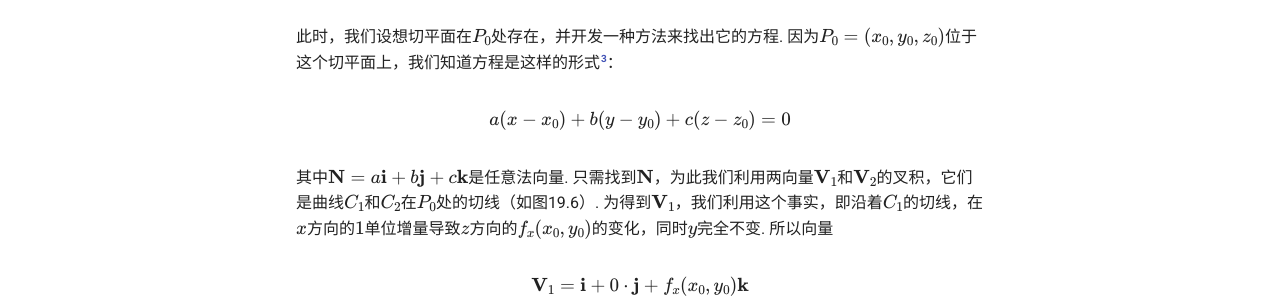
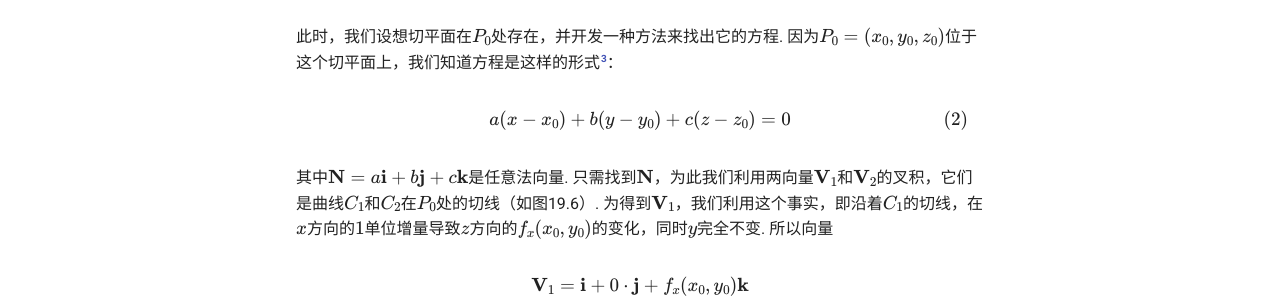
Before and after one commit to MitochondriaCN/cwag-chinese, an MkDocs documentation site: the page built from docs/19/3.md, in a window 1280 px wide and 900 px high, scrolled down 2076 px. Shown: the part 149-449 px from the top of the window. Built offline with MkDocs 1.6.1 and Material for MkDocs 9.7.7, drawn with Linux system fonts in a browser that asks for light colours.

Commit message:
fix: 在切平面的方程中添加标签以便于引用

```diff
--- a/docs/19/3.md
+++ b/docs/19/3.md
@@ -26,7 +26,7 @@
 
 此时，我们设想切平面在$P_0$处存在，并开发一种方法来找出它的方程. 因为$P_0=(x_0,y_0,z_0)$位于这个切平面上，我们知道方程是这样的形式[^3]：
 
-$$a(x-x_0)+b(y-y_0)+c(z-z_0)=0$$
+$$a(x-x_0)+b(y-y_0)+c(z-z_0)=0 \tag{2}$$
 
 其中$\mathbf{N}=a\mathbf{i}+b\mathbf{j}+c\mathbf{k}$是任意法向量. 只需找到$\mathbf{N}$，为此我们利用两向量$\mathbf{V}_1$和$\mathbf{V}_2$的叉积，它们是曲线$C_1$和$C_2$在$P_0$处的切线（如图19.6）. 为得到$\mathbf{V}_1$，我们利用这个事实，即沿着$C_1$的切线，在$x$方向的$1$单位增量导致$z$方向的$f_x(x_0,y_0)$的变化，同时$y$完全不变. 所以向量
 
```
